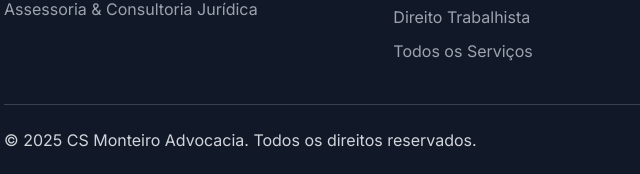
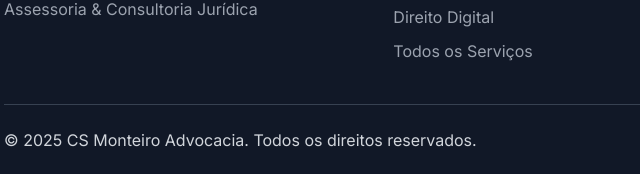
Before and after one commit to LucasJalles/Dra-Cibele, a plain HTML site: page direito-criminal.html in a window 1280 px wide. Shown: the part 6026-6200 px from the top of the page, 68-708 px from the left. Drawn offline with nearby package versions, Linux system fonts and the light colour scheme.

Commit message:
Update direito-criminal.html

```diff
--- a/direito-criminal.html
+++ b/direito-criminal.html
@@ -429,7 +429,7 @@
                     <ul>
                         <li><a href="direito-imobiliario.html">Direito Imobiliário</a></li>
                         <li><a href="direito-criminal.html">Direito Criminal</a></li>
-                        <li><a href="direito-trabalhista.html">Direito Trabalhista</a></li>
+                        <li><a href="direito-trabalhista.html">Direito Digital</a></li>
                         <li><a href="index.html#servicos">Todos os Serviços</a></li>
                     </ul>
                 </div>
```
